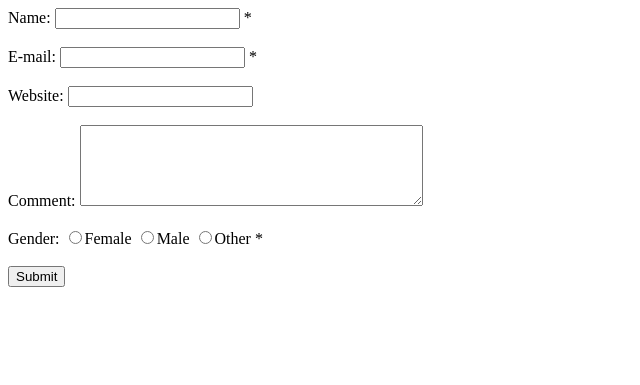
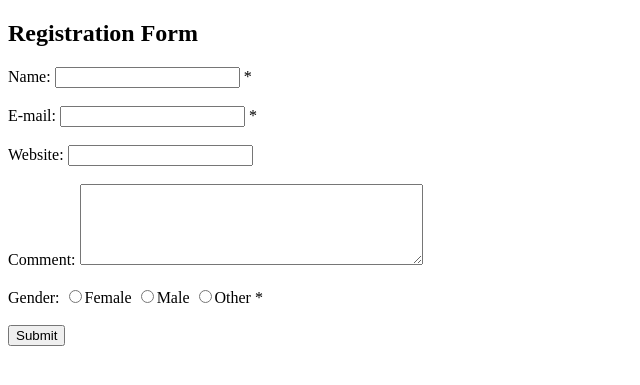
Before and after one commit to trainings-reknot/first_task, a PHP site: page / in a window 1280 px wide. Shown: the top 385 px of the page, without its empty margins (0-640 px from the left). Run offline with PHP 8.4, Linux system fonts and the light colour scheme; data that the repository does not hold is empty.

Commit message:
Added title to the form

```diff
--- a/index.php
+++ b/index.php
@@ -8,7 +8,7 @@
 </head>
 <body>
 
-
+<h2> Registration Form </h2>
 
 <form method="post" action="registration.php">
 
```
